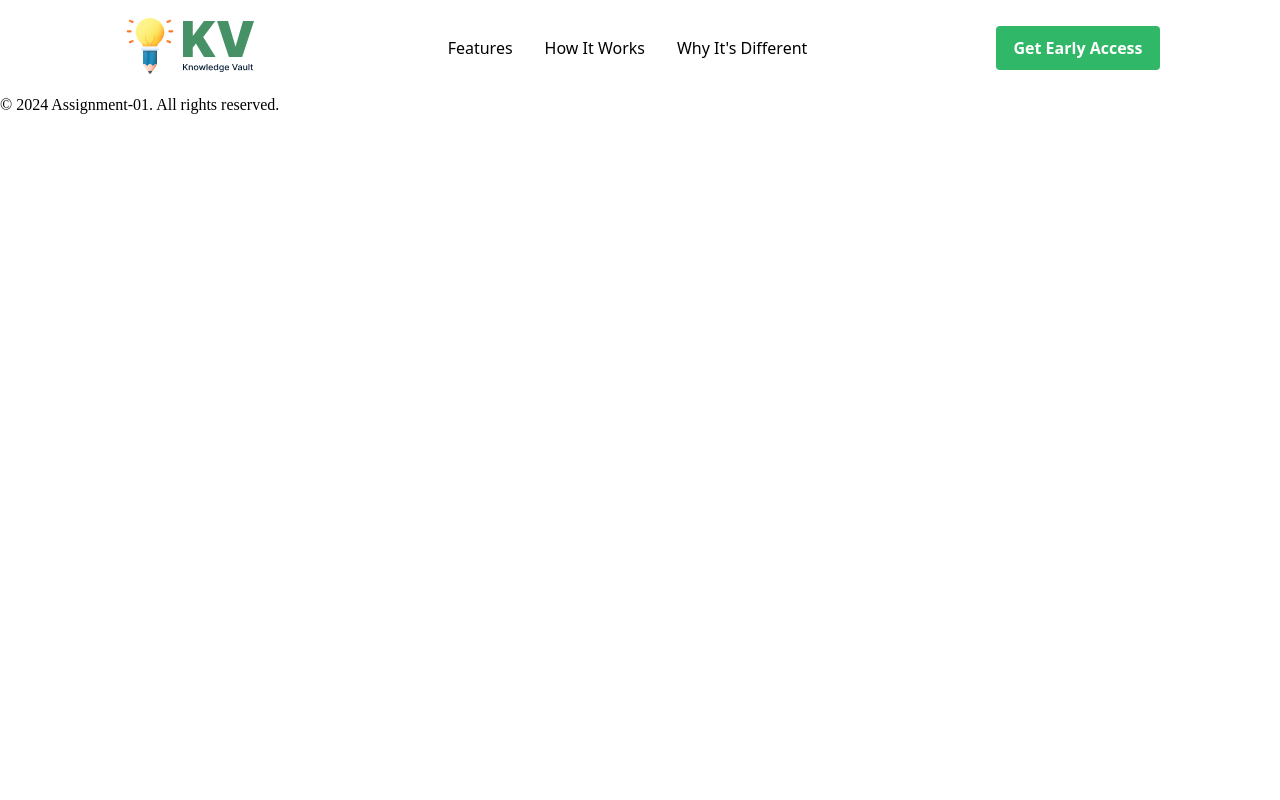
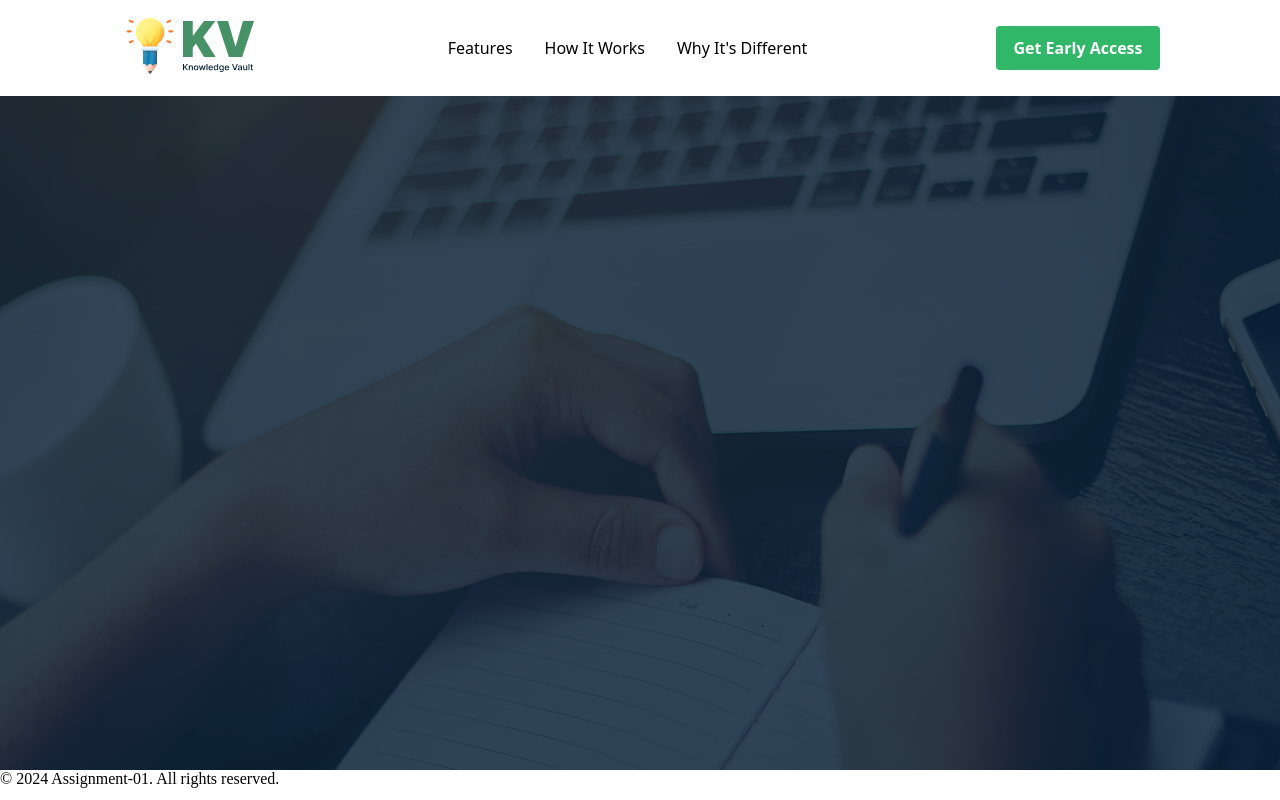
Before and after one commit to Ashraful-IR/Assignment-01, a plain HTML site: page index.html in a window 1280 px wide. Drawn offline with Linux system fonts and the light colour scheme.

Commit message:
hero section image placed

```diff
--- a/index.html
+++ b/index.html
@@ -27,6 +27,7 @@
     <main>
       <header>
         <section class="hero-sec">
+          <img src="./asset/cropped-hands-woman-writing-book 1.png" alt="img">
 
         </section>
       </header>
--- a/style.css
+++ b/style.css
@@ -50,3 +50,11 @@
     text-align: center;
     text-transform: capitalize;
 }
+.hero-sec{
+    width: 100%;
+    height: 674px;
+}
+.hero-sec img{
+    width: 100%;
+    height: 100%;
+}
```
